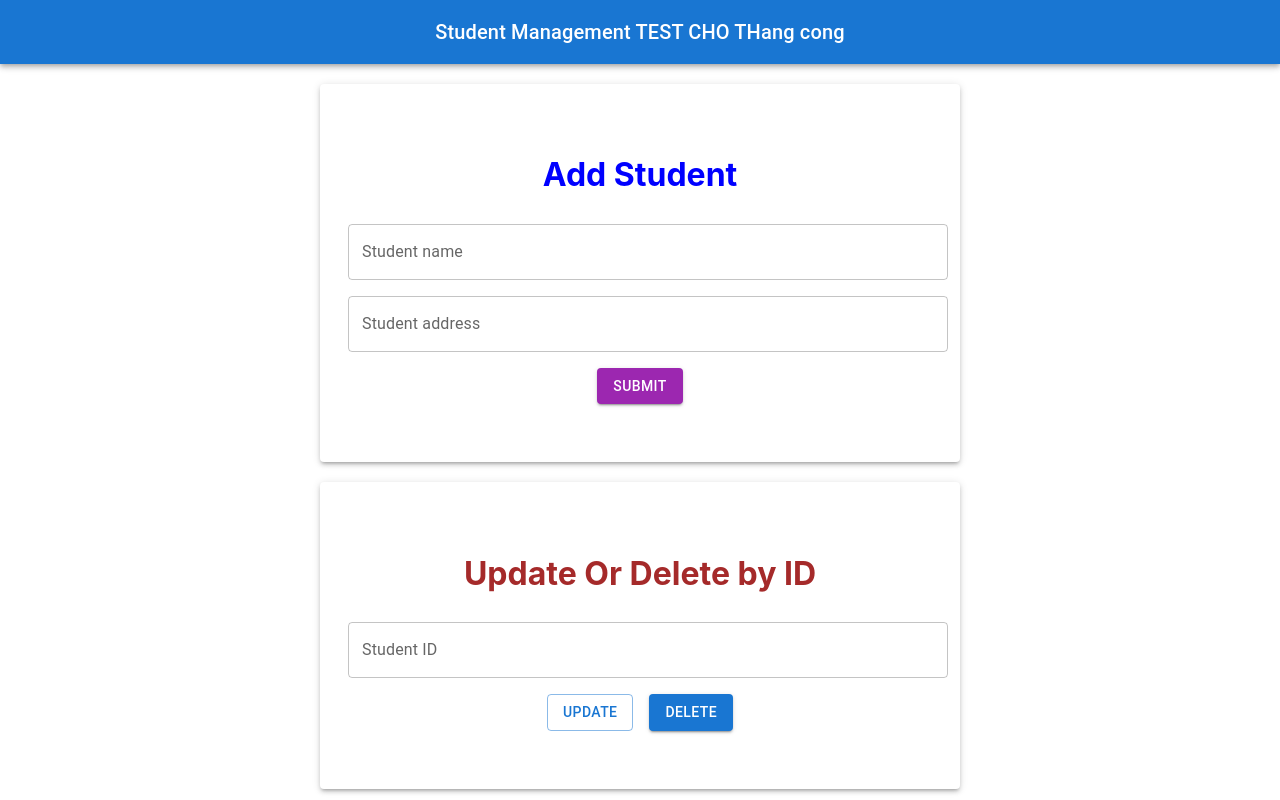
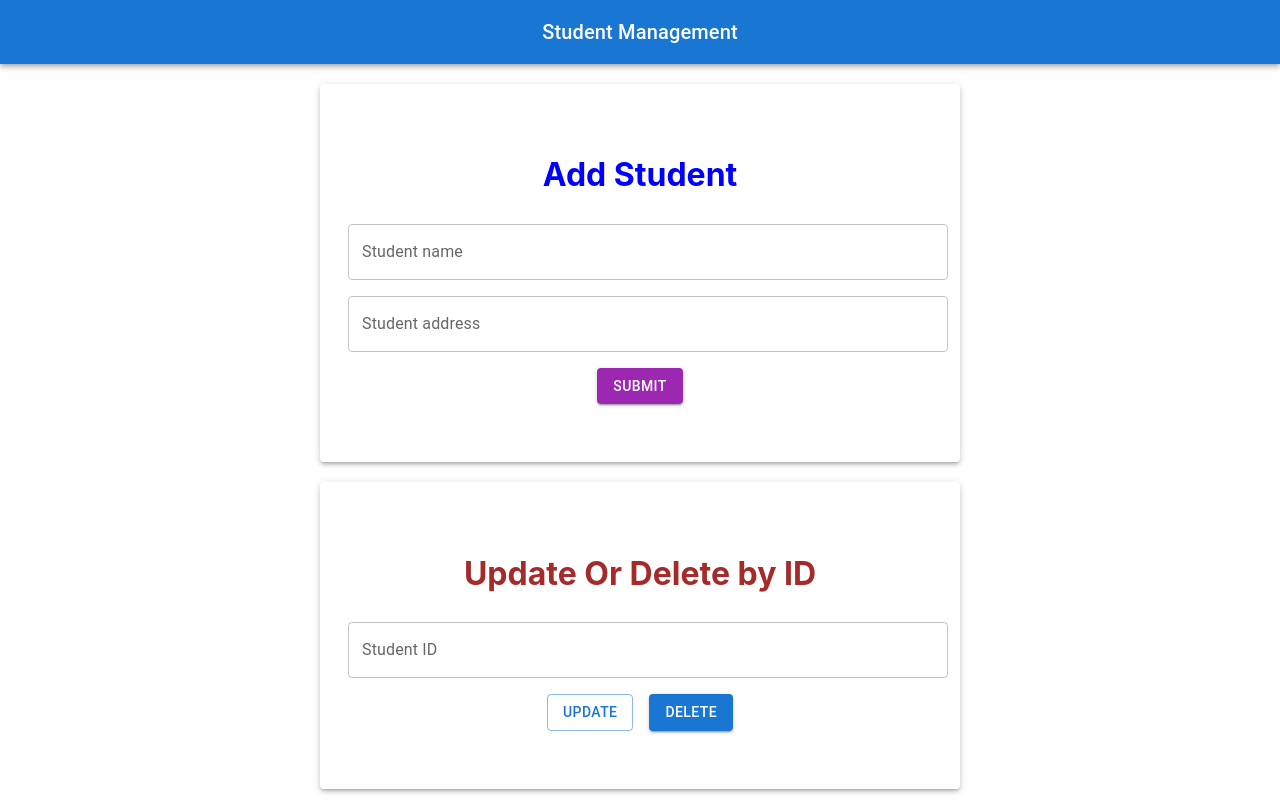
Before and after one commit to ThienNoob/student-frontend, a React (Create React App) app: page / in a window 1280 px wide. Shown: the top 800 px of the page. Built offline with nearby package versions, Linux system fonts and the light colour scheme; no server answers.

Commit message:
Update Appbar.js

```diff
--- a/src/components/Appbar.js
+++ b/src/components/Appbar.js
@@ -10,7 +10,7 @@ export default function Appbar() {
       <AppBar position="static">
         <Toolbar>
           <Typography variant="h6" component="div" sx={{ flexGrow: 1 }}>
-            Student Management TEST CHO THang cong
+            Student Management
           </Typography>
         </Toolbar>
       </AppBar>
```
